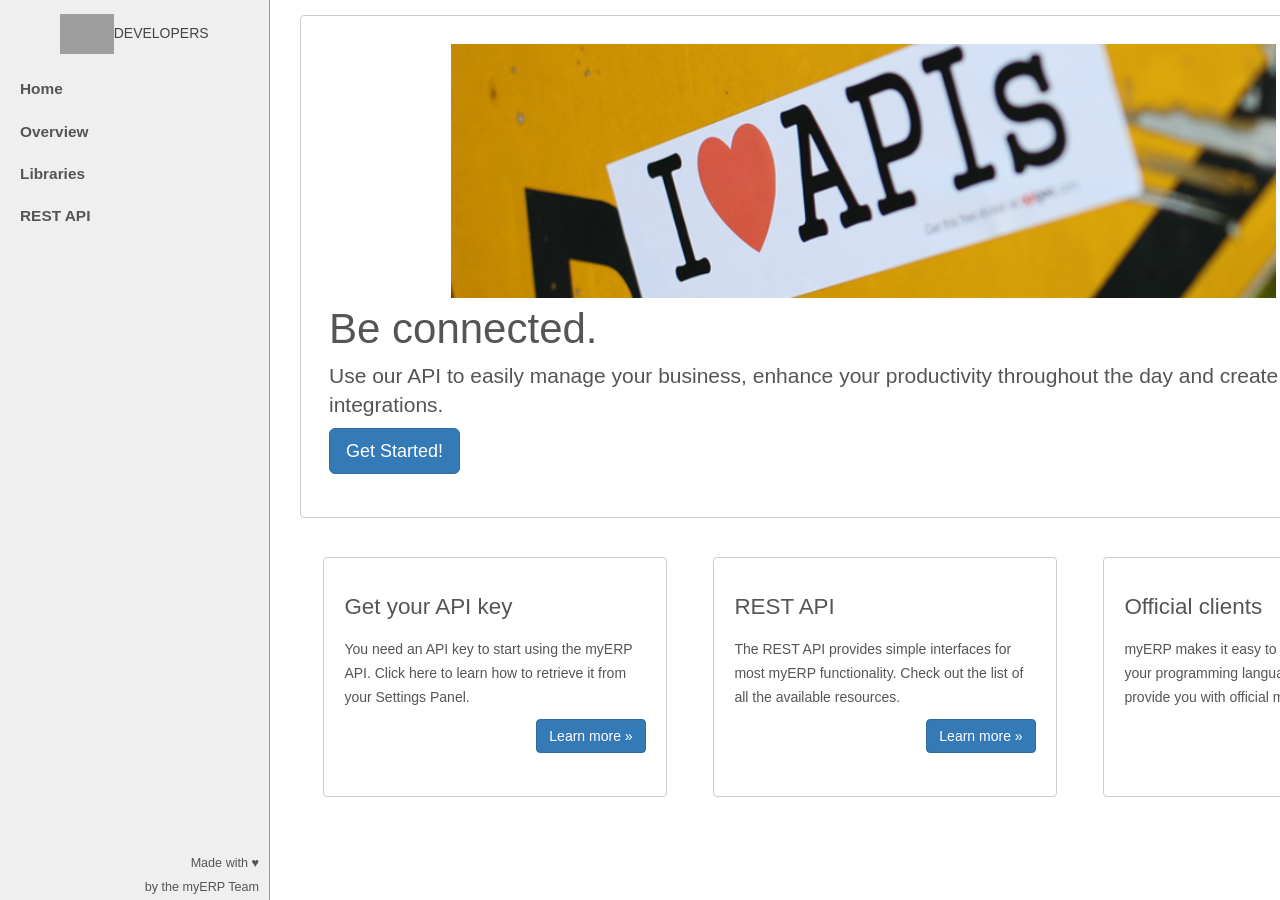
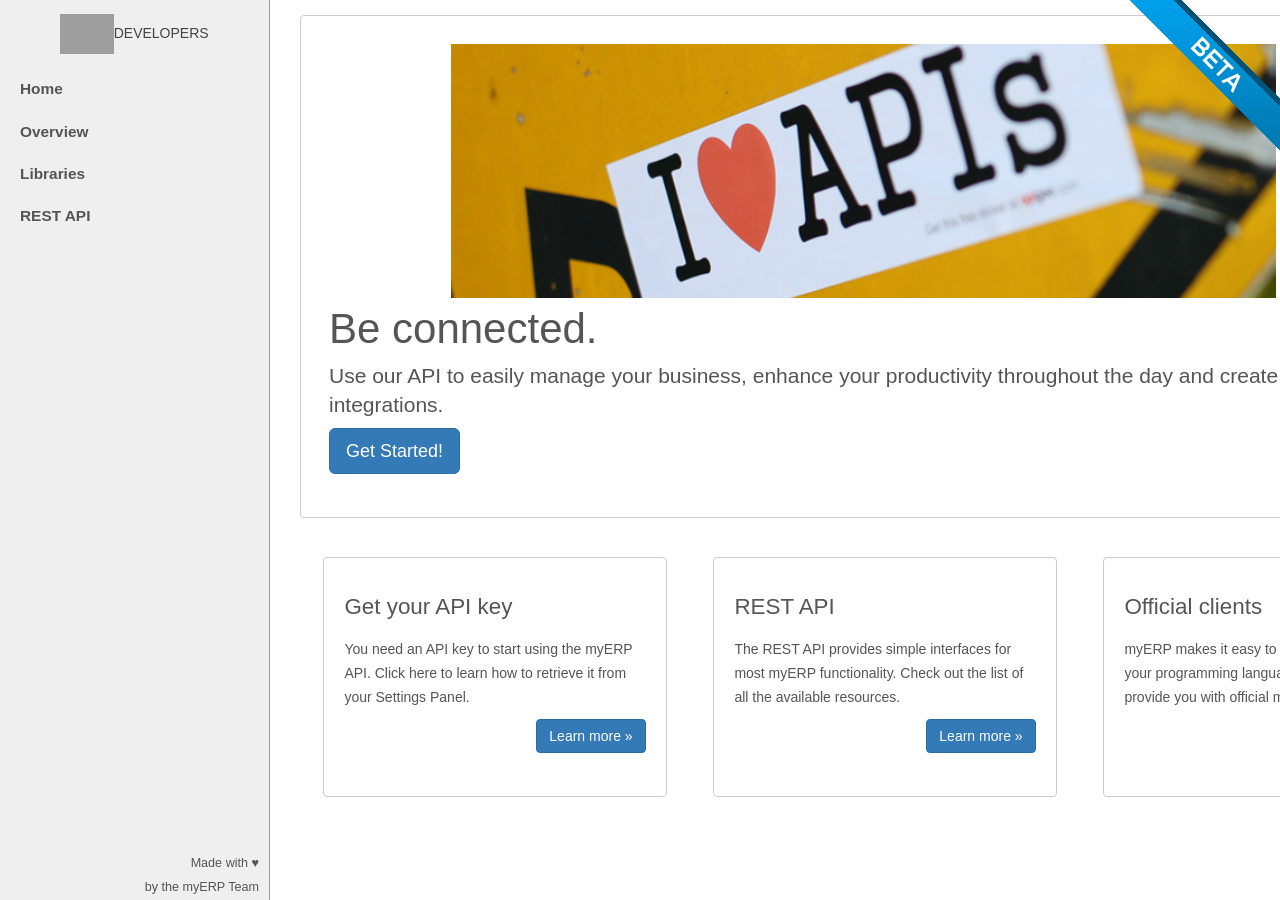
Before and after one commit to myERP/myerp.github.io, a Jekyll site: the page built from index.html, in a window 1280 px wide. Built offline with Jekyll 4.4.1, drawn with Linux system fonts in a browser that asks for light colours; nearby versions of some CDN libraries; Markdown is read by kramdown in place of the engine named in the settings; grey boxes are pictures that could not be loaded.

Commit message:
add beta ribbon

```diff
--- a/_layouts/default.html
+++ b/_layouts/default.html
@@ -4,6 +4,7 @@
         {% include head.html %}
     </head>
     <body>
+    <img src="/img/beta.gif" class="ribbon" alt="beta"/>
     <div id="wrapper">
         <!--Nav Bar -->
         <nav class="bs-docs-sidebar"  role="navigation">
--- a/css/main.css
+++ b/css/main.css
@@ -286,3 +286,12 @@ body .primary-button {
 .official:before {
    content: "✓ ";
 }
+
+
+.ribbon {
+    position: absolute;
+    right: 0px;
+    top: 0px;
+    margin: 0px;
+    padding: 0px;
+}
```
Also changed, not shown: img/beta.gif (added).
